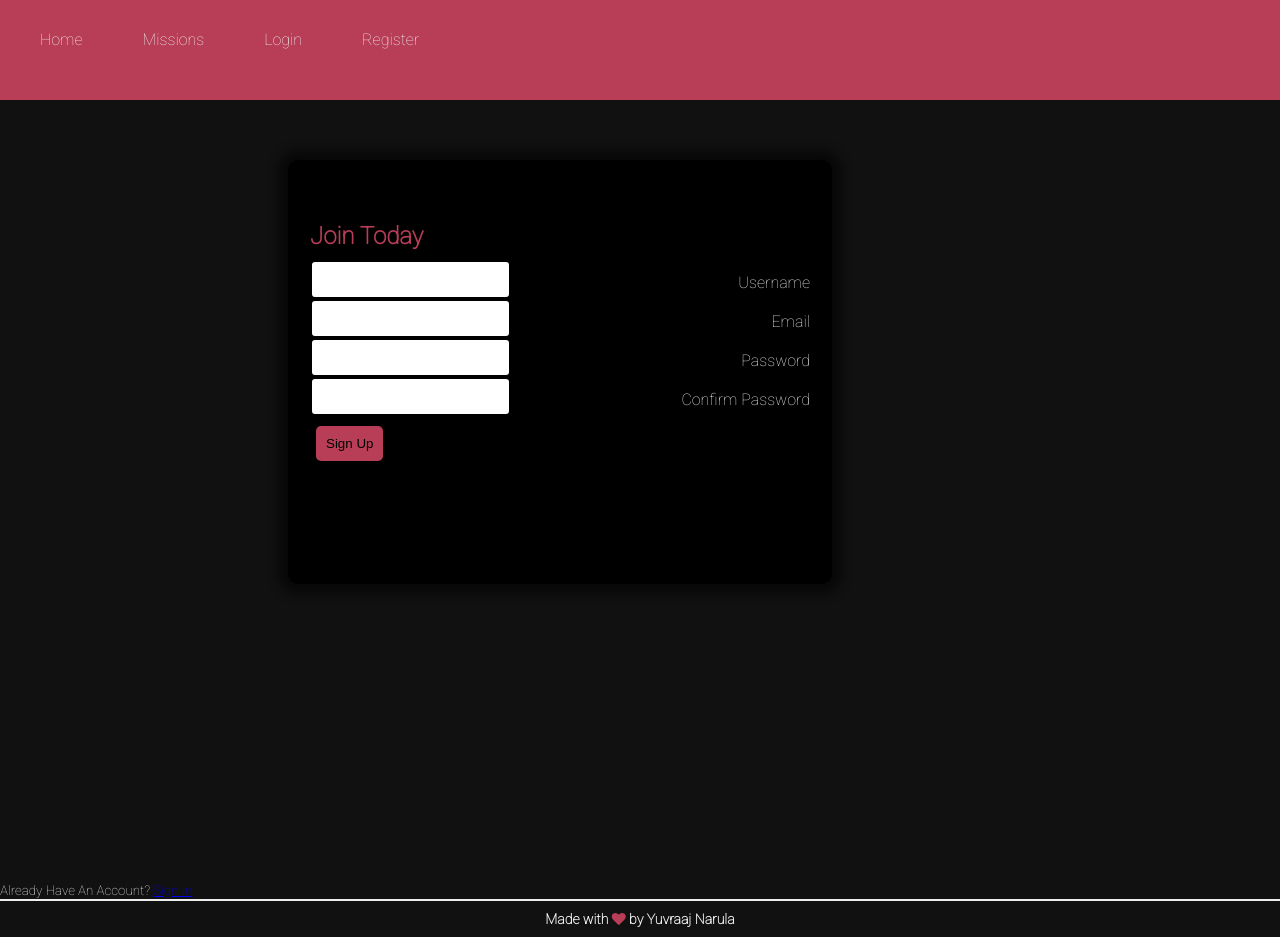
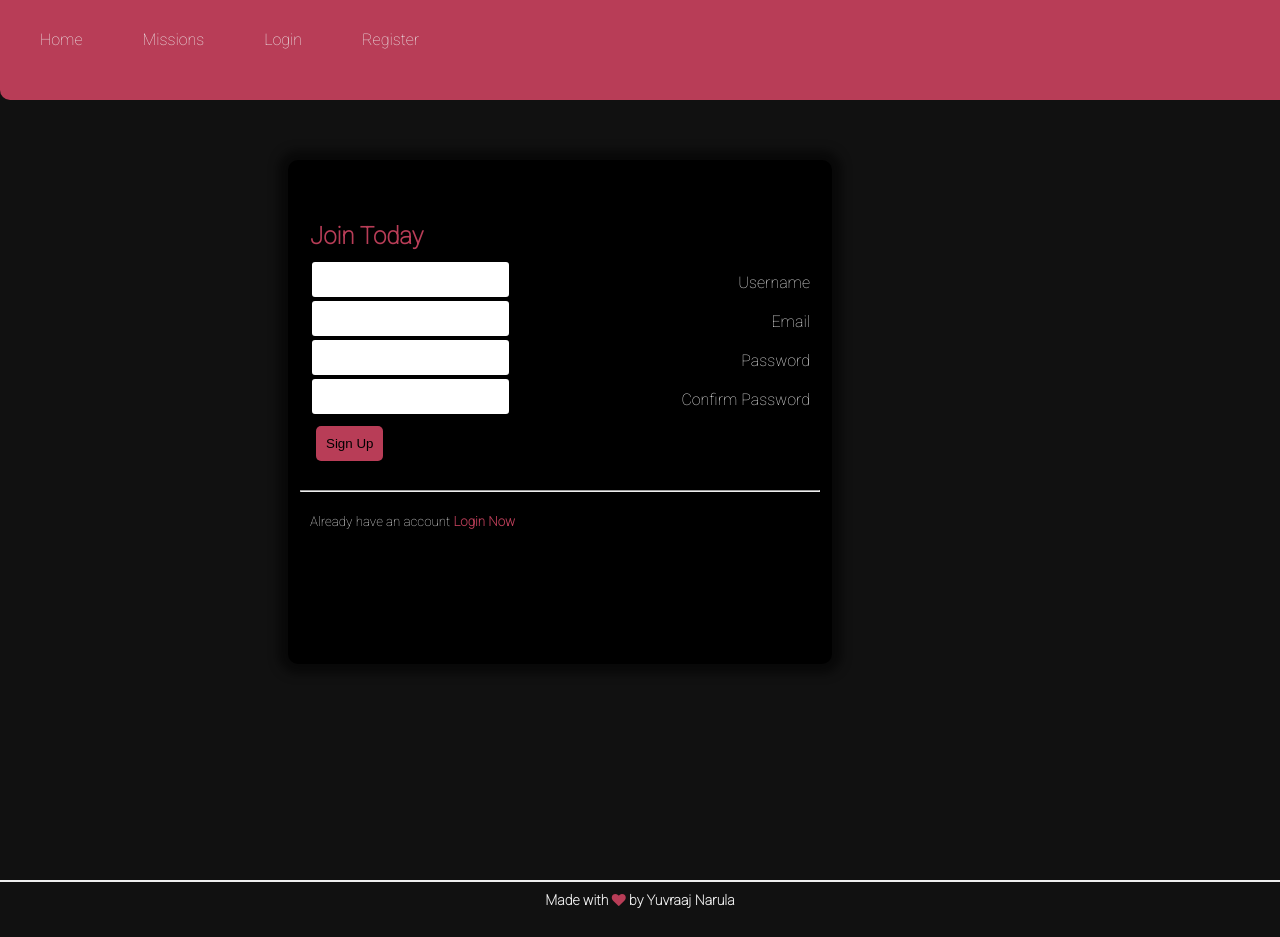
Before and after one commit to yuvraajnarula/spaceconnect, a Flask app: page /register in a window 1280 px wide. After the commit the page ends 908 px from the top, so only its background shows below. Run offline with Flask 2, Linux system fonts and the light colour scheme.

Commit message:
form fix

```diff
--- a/spaceconnect/static/main.css
+++ b/spaceconnect/static/main.css
@@ -18,8 +18,10 @@
 .navbar{
     position: fixed;
     background: #b83d57;
-    width: 100%;
+    width: 160vh;
     height: 10vh;
+    border-bottom-left-radius: 10px;
+    border-bottom-right-radius: 10px;
 }
 .navbar a{
     color: #eee;
@@ -92,7 +94,17 @@
     height: 90vh;
     padding-top: 10em;
 }
-form{
+.form-1{
+    width: 65vh;
+    height: 60vh;
+    margin-left: 18em;
+    border-radius: 10px;
+    border: 2px solid #000;
+    padding: 10px;
+    background: #000;
+    box-shadow: 0 0 10px 10px  rgba(0,0,0,0.5);
+}
+.form-2{
     width: 65vh;
     height: 50vh;
     margin-left: 18em;
@@ -165,7 +177,7 @@
     width: 85%;
 }
 .mission-1{
-    height: 45vh;
+    height: 65vh;
 }
 .aim-content{
     list-style: none;
@@ -189,3 +201,6 @@
 .aim{
     height: 80vh;
 }
+.curved-div svg {
+    display: block;
+  }
--- a/spaceconnect/templates/layout.html
+++ b/spaceconnect/templates/layout.html
@@ -15,6 +15,7 @@
     <link rel="icon" href="https://media.discordapp.net/attachments/741244174736556076/839414477920796702/icon.png">
 </head>
 <body>
+
     <header class="site-header">
       <ul class="navbar">
       <li><a  href="{{ url_for('home') }}">Home</a>
--- a/spaceconnect/templates/login.html
+++ b/spaceconnect/templates/login.html
@@ -1,7 +1,7 @@
 {% extends "layout.html" %}
 {% block content %}
     <div class="content-section">
-        <form method="POST" action="">
+        <form class="form-2" method="POST" action="">
             {{ form.hidden_tag() }}
             <fieldset class="form-group">
                 <legend >Log In</legend>
--- a/spaceconnect/templates/register.html
+++ b/spaceconnect/templates/register.html
@@ -1,9 +1,9 @@
 {% extends "layout.html" %}
 {% block content %}
     <div class="content-section">
-        <form method="POST" action="">
+        <form class="form-1" method="POST" action="">
             {{ form.hidden_tag() }}
-            <fieldset class="form-group">
+            <fieldset class="form-group" >
                 <legend >Join Today</legend>
                 <div class="form-group">
                     {{ form.username.label(class="form-control-label") }}
@@ -62,11 +62,15 @@
             <div class="form-group">
                 {{ form.submit(class="btn btn-outline-info") }}
             </div>
+            <br>
+            <hr class="form-hr">
+            <br>
+            <div>
+                <small class="text">
+                    Already have an account <a  href="{{ url_for('login') }}">Login Now</a>              </small
+                </small>
+            </div>
         </form>
     </div>
-    <div class="border-top pt-3">
-        <small class="text-muted">
-            Already Have An Account? <a class="ml-2" href="{{ url_for('login') }}">Sign In</a>
-        </small>
-    </div>
+
 {% endblock content %}
```
Also changed, not shown: spaceconnect/templates/about.html (+8 -1 lines).
